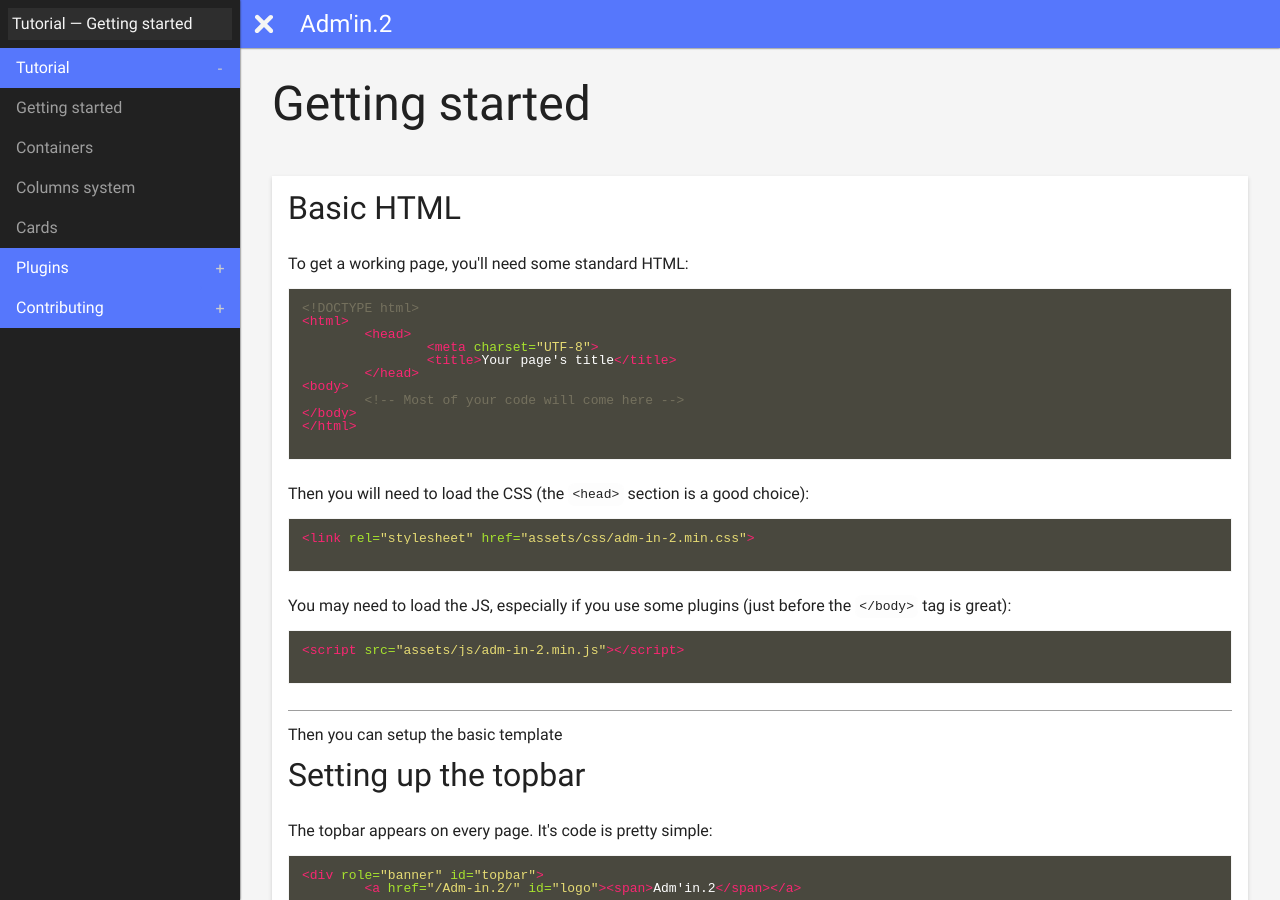
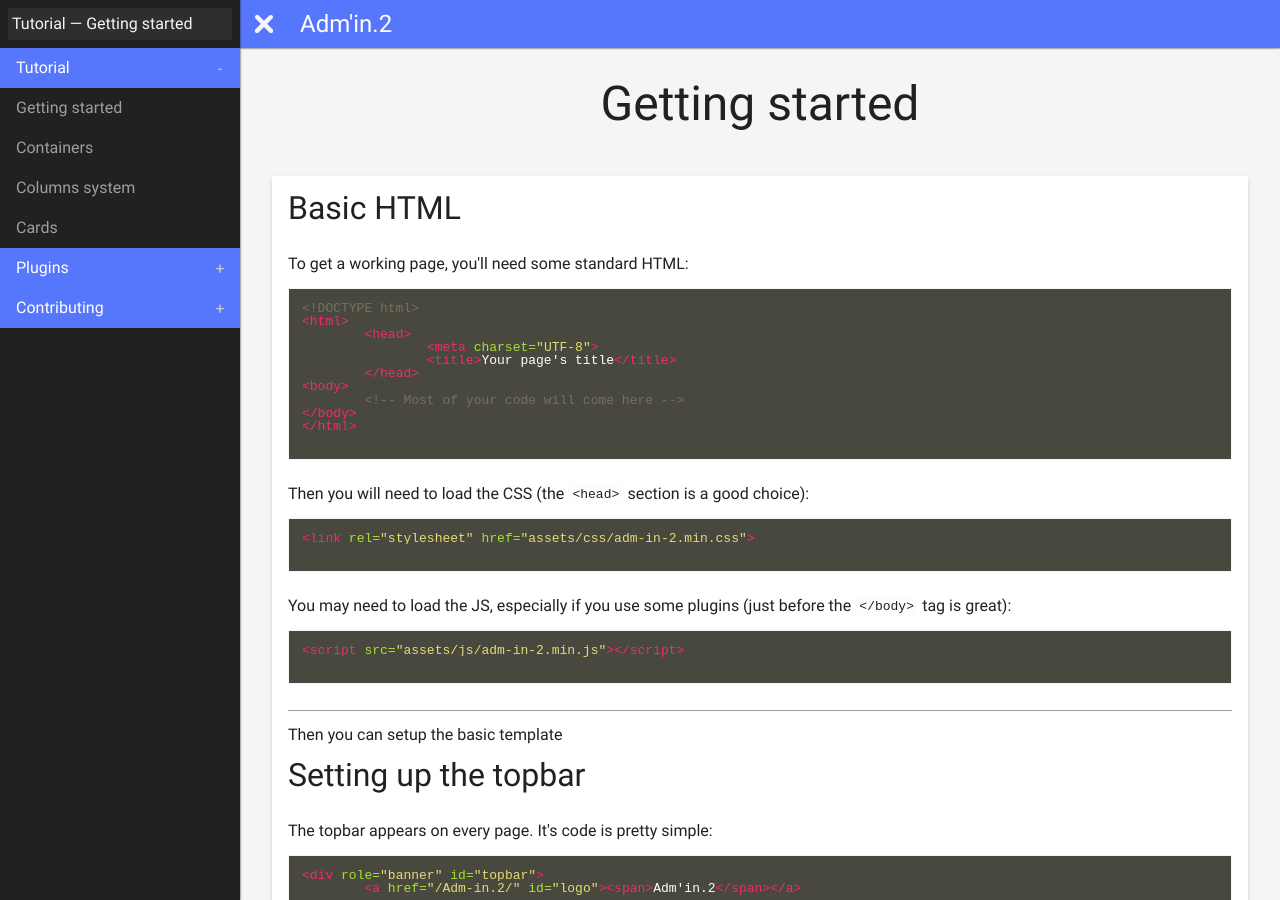
Before and after one commit to comin2/Adm-in.2, a Jekyll site: the page built from tutorial/index.html, in a window 1280 px wide and 900 px high. Built offline with Jekyll 4.4.1, drawn with Linux system fonts in a browser that asks for light colours.

Commit message:
Center tutorial first page title

```diff
--- a/tutorial/index.html
+++ b/tutorial/index.html
@@ -3,7 +3,7 @@ layout: default
 title: Tutorial — Getting started
 ---
 
-<h1>Getting started</h1>
+<h1 class="text-center">Getting started</h1>
 
 <div class="container">
 	<article class="card">
```
